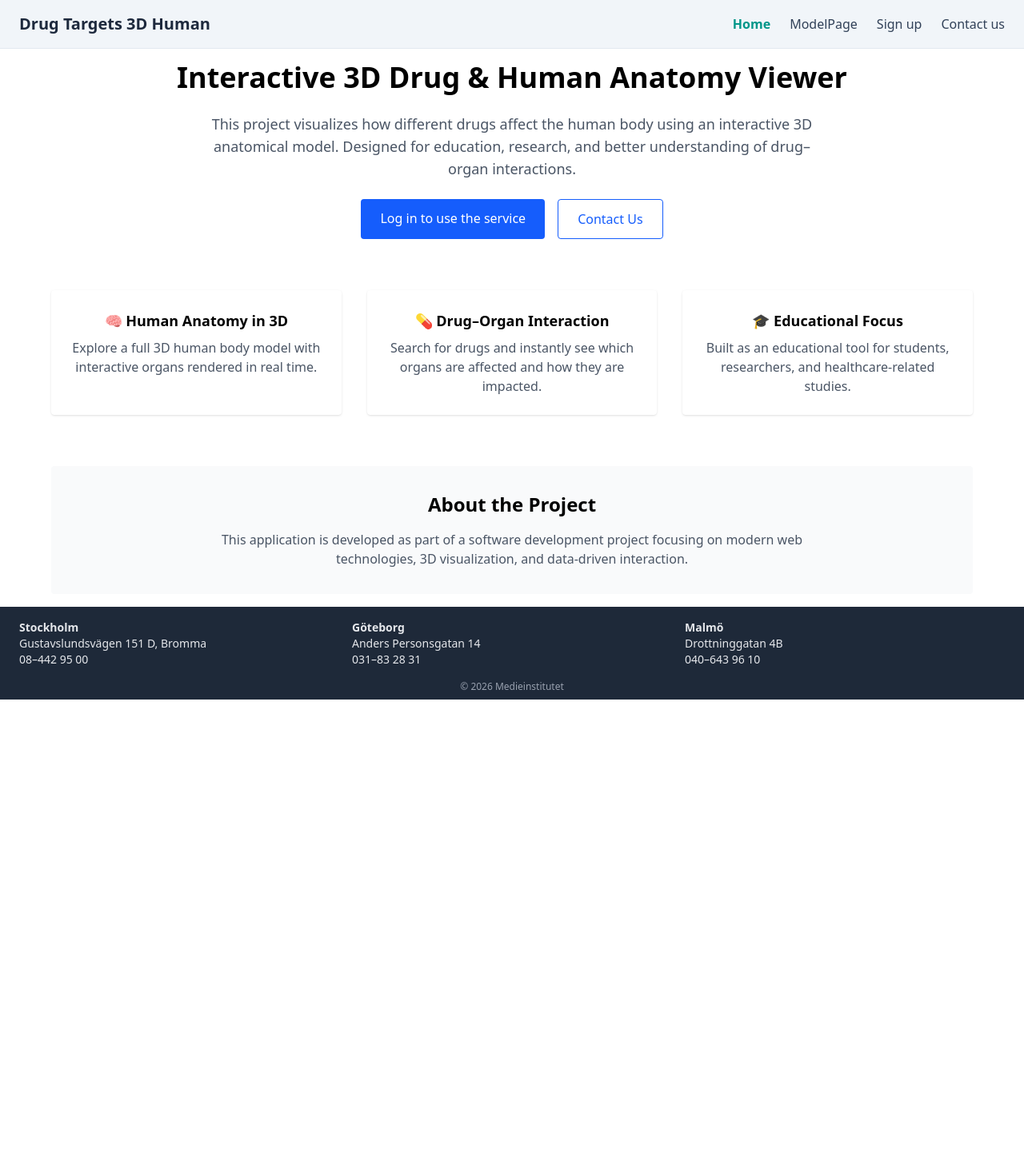
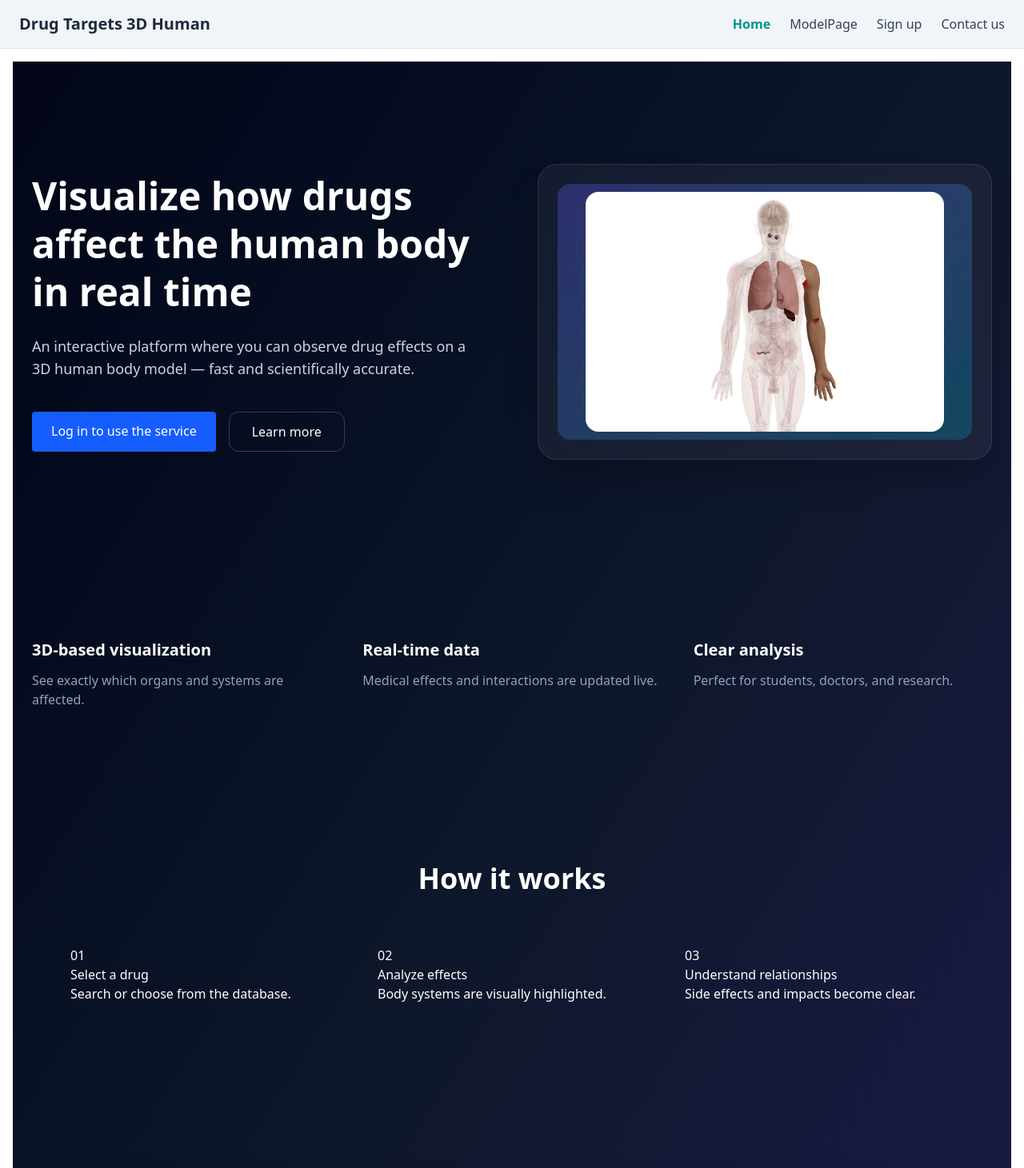
Before and after one commit to ayemFSU24D/drug-targets-3d-human-client, a React (Vite) app: page / in a window 1280 px wide. Shown: the top 1461 px of the page at 80% size. Before the commit the page ends 875 px from the top, so only its background shows below. Built offline with nearby package versions, Linux system fonts and the light colour scheme; no server answers.

Commit message:
version one

```diff
--- a/src/pages/Home.tsx
+++ b/src/pages/Home.tsx
@@ -2,6 +2,8 @@ import { NavLink } from "react-router-dom";
 import { useEffect, useState } from "react";
 import { onAuthStateChanged, User } from "firebase/auth";
 import { auth } from "../firebase";
+import heroImage from "../assets/Hero.png";
+
 
 export default function Home() {
   const [user, setUser] = useState<User | null>(null);
@@ -12,26 +14,26 @@ export default function Home() {
   }, []);
 
   return (
-    <div className="max-w-6xl mx-auto space-y-16">
+  <div className="min-h-screen bg-gradient-to-br from-slate-950 via-slate-900 to-indigo-950 text-white">
 
-      {/* Hero section */}
-      <section className="text-center space-y-6">
-        <h1 className="text-4xl font-bold">
-          Interactive 3D Drug & Human Anatomy Viewer
+    {/* HERO */}
+    <section className="max-w-7xl mx-auto px-6 py-32 grid md:grid-cols-2 gap-16 items-center">
+
+      <div>
+        <h1 className="text-5xl font-bold leading-tight">
+          Visualize how drugs affect the human body in real time
         </h1>
 
-        <p className="text-lg text-gray-600 max-w-3xl mx-auto">
-          This project visualizes how different drugs affect the human body
-          using an interactive 3D anatomical model.
-          Designed for education, research, and better understanding of
-          drug–organ interactions.
+        <p className="mt-6 text-slate-300 text-lg max-w-xl">
+          An interactive platform where you can observe drug effects on a 3D human body model — fast and scientifically accurate.
         </p>
 
-        <div className="flex justify-center gap-4">
+        <div className="mt-10 flex gap-4">
+
           {user ? (
             <NavLink
               to="/ModelPage"
-              className="bg-blue-600 text-white px-6 py-3 rounded hover:bg-blue-700 transition"
+              className="bg-indigo-600 hover:bg-indigo-500 transition px-7 py-3 rounded-xl font-semibold shadow-lg"
             >
               Explore the 3D Model
             </NavLink>
@@ -44,52 +46,106 @@ export default function Home() {
             </NavLink>
           )}
 
-          <NavLink
-            to="/Contact"
-            className="border border-blue-600 text-blue-600 px-6 py-3 rounded hover:bg-blue-50 transition"
-          >
-            Contact Us
-          </NavLink>
+          <button className="border border-white/20 px-7 py-3 rounded-xl hover:bg-white/5 transition">
+            Learn more
+          </button>
         </div>
-      </section>
+      </div>
 
-      {/* Features */}
-      <section className="grid grid-cols-1 md:grid-cols-3 gap-8 text-center">
-        <div className="p-6 bg-white rounded shadow">
-          <h3 className="font-semibold text-lg mb-2">🧠 Human Anatomy in 3D</h3>
-          <p className="text-gray-600">
-            Explore a full 3D human body model with interactive organs
-            rendered in real time.
-          </p>
+      {/* MOCKUP */}
+      <div className="relative bg-white/5 backdrop-blur-xl rounded-3xl p-6 border border-white/10 shadow-2xl">
+        <div className="h-80 rounded-2xl bg-gradient-to-br from-indigo-500/30 to-cyan-400/20 flex items-center justify-center text-slate-300">
+
+          <img
+            src={heroImage}
+            alt="3D human model"
+            className="w-full max-w-md rounded-2xl"
+          />
+
+        </div>
+      </div>
+
+    </section>
+
+    {/* FEATURES */}
+    <section className="max-w-7xl mx-auto px-6 py-24 grid md:grid-cols-3 gap-10">
+
+      <div className="glass-card">
+        <h3 className="text-xl font-semibold">3D-based visualization</h3>
+        <p className="mt-3 text-slate-400">
+          See exactly which organs and systems are affected.
+        </p>
+      </div>
+
+      <div className="glass-card">
+        <h3 className="text-xl font-semibold">Real-time data</h3>
+        <p className="mt-3 text-slate-400">
+          Medical effects and interactions are updated live.
+        </p>
+      </div>
+
+      <div className="glass-card">
+        <h3 className="text-xl font-semibold">Clear analysis</h3>
+        <p className="mt-3 text-slate-400">
+          Perfect for students, doctors, and research.
+        </p>
+      </div>
+
+    </section>
+
+    {/* HOW IT WORKS */}
+    <section className="max-w-6xl mx-auto px-6 py-24 text-center">
+
+      <h2 className="text-4xl font-bold">How it works</h2>
+
+      <div className="mt-16 grid md:grid-cols-3 gap-12 text-left">
+
+        <div className="step-card">
+          <span className="step-number">01</span>
+          <h4>Select a drug</h4>
+          <p>Search or choose from the database.</p>
         </div>
 
-        <div className="p-6 bg-white rounded shadow">
-          <h3 className="font-semibold text-lg mb-2">💊 Drug–Organ Interaction</h3>
-          <p className="text-gray-600">
-            Search for drugs and instantly see which organs are affected
-            and how they are impacted.
-          </p>
+        <div className="step-card">
+          <span className="step-number">02</span>
+          <h4>Analyze effects</h4>
+          <p>Body systems are visually highlighted.</p>
         </div>
 
-        <div className="p-6 bg-white rounded shadow">
-          <h3 className="font-semibold text-lg mb-2">🎓 Educational Focus</h3>
-          <p className="text-gray-600">
-            Built as an educational tool for students, researchers,
-            and healthcare-related studies.
-          </p>
+        <div className="step-card">
+          <span className="step-number">03</span>
+          <h4>Understand relationships</h4>
+          <p>Side effects and impacts become clear.</p>
         </div>
-      </section>
 
-      {/* About project */}
-      <section className="bg-gray-50 p-8 rounded text-center space-y-4">
-        <h2 className="text-2xl font-semibold">About the Project</h2>
-        <p className="text-gray-600 max-w-3xl mx-auto">
-          This application is developed as part of a software development
-          project focusing on modern web technologies, 3D visualization,
-          and data-driven interaction.
+      </div>
+    </section>
+
+    {/* CTA */}
+    <section className="px-6 py-28">
+
+      <div className="max-w-5xl mx-auto rounded-3xl bg-gradient-to-r from-indigo-600 to-cyan-500 p-20 text-center shadow-2xl">
+
+        <h2 className="text-4xl font-bold">
+          Ready to experience the future of drug analysis?
+        </h2>
+
+        <p className="mt-4 text-white/80 text-lg">
+          Start using the platform today.
         </p>
-      </section>
 
-    </div>
-  );
+        <button className="mt-10 bg-black/80 hover:bg-black px-10 py-4 rounded-xl font-semibold transition">
+          Get started
+        </button>
+
+      </div>
+
+    </section>
+
+    <footer className="text-center text-slate-500 py-12">
+      © 2026 Medical Visualization Platform
+    </footer>
+
+  </div>
+);
 }
--- /dev/null
+++ b/src/vite-env.d.ts
@@ -0,0 +1,10 @@
+/// <reference types="vite/client" />
+
+declare module "*.png" {
+  const src: string;
+  export default src;
+}
+declare module "*.jpg";
+declare module "*.jpeg";
+declare module "*.svg";
+declare module "*.webp";
```
Also changed, not shown: src/assets/Hero.png (added).
